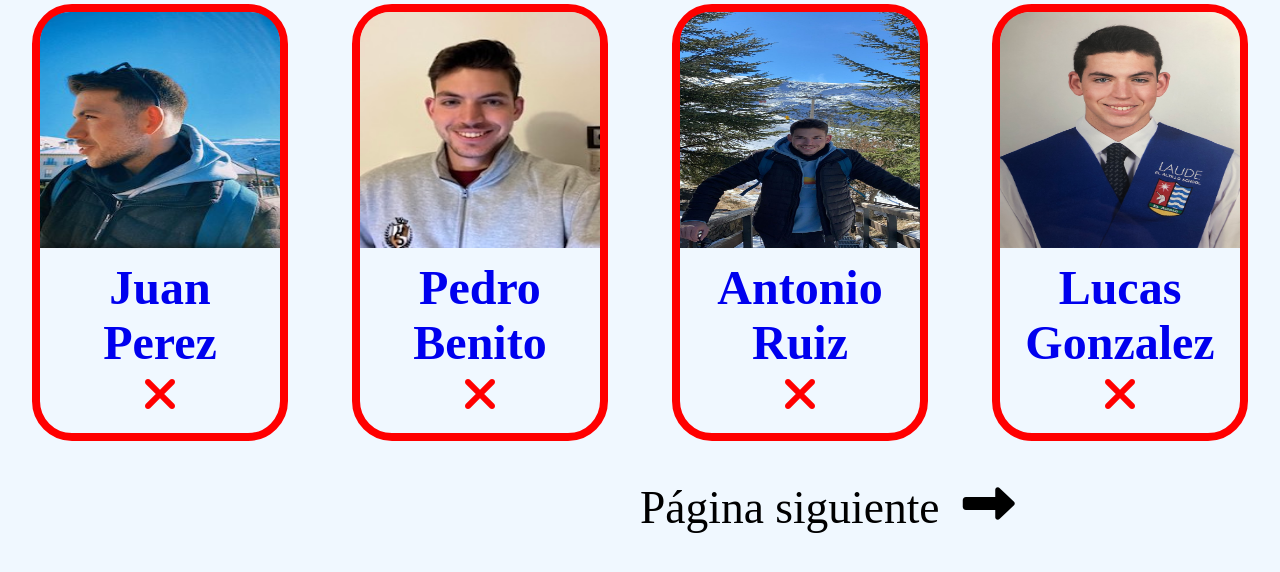
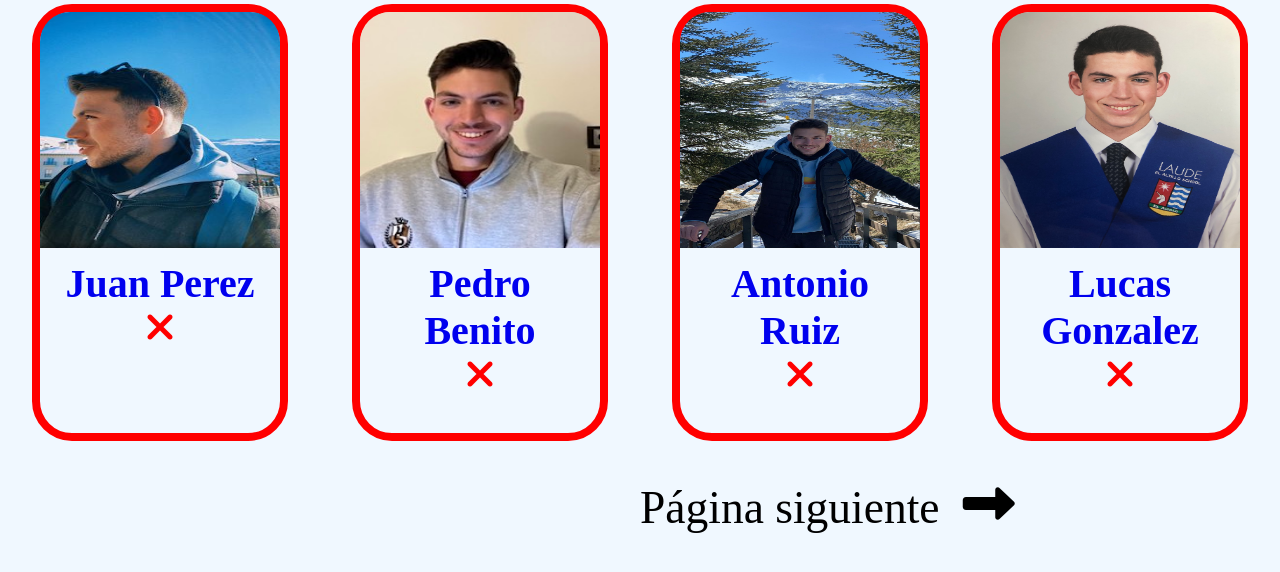
Before and after one commit to albertollamas-GII/DGP, a Django app: page /comedor/ in a window 1280 px wide. Shown: the part 210-782 px from the top of the page. Run offline with Django 3.2, Linux system fonts and the light colour scheme; data comes from the database, SQL or seed files in the repository; some libraries are stand-ins or nearby versions.

Commit message:
letra mas pequeña para igualar fotos

```diff
--- a/static/comandaGeneral.css
+++ b/static/comandaGeneral.css
@@ -41,7 +41,7 @@ h1 {
 
 .desc {
     text-align: center;
-    font-size: 3em;
+    font-size: 2.5em;
     padding: 5%;
 }
 
```
